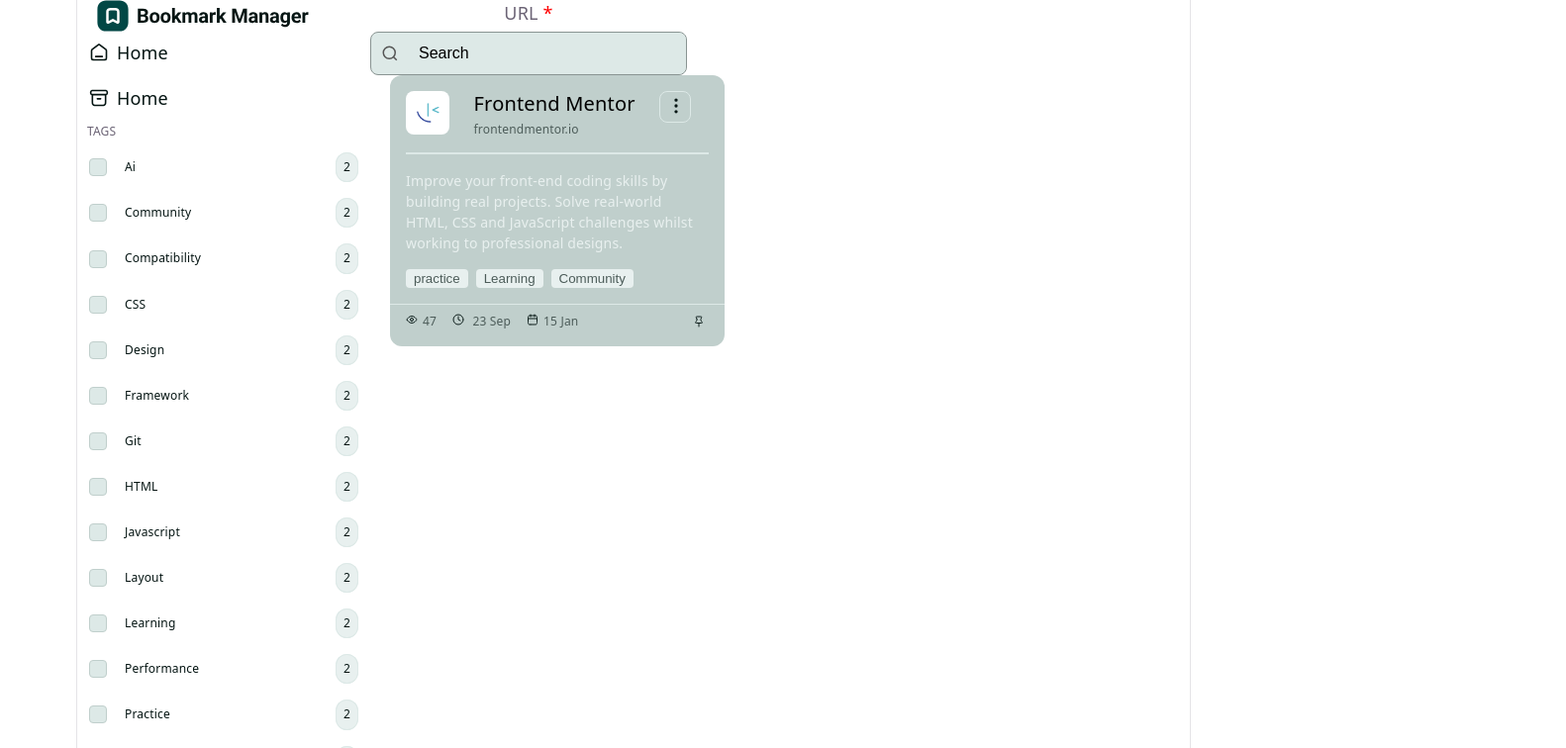
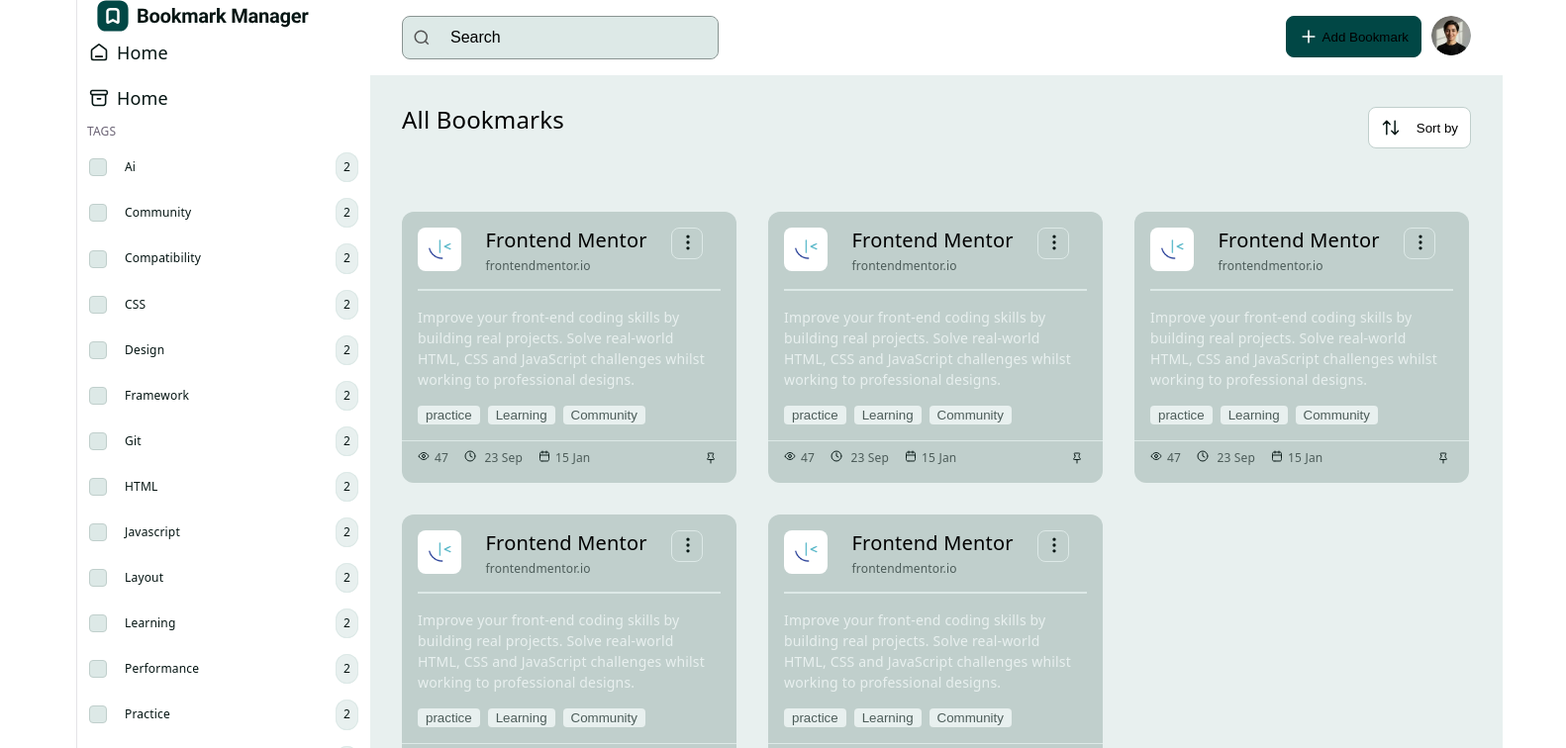
Before and after one commit to beknazar-d/bookmark-manager, a React (Vite) app: page /home in a window 1280 px wide. Shown: the top 756 px of the page at 99% size, 1582 px wide, since content can reach past the window. Built offline with nearby package versions, Linux system fonts and the light colour scheme.

Commit message:
Styles,Button,Card,Input,assets fixed

```diff
--- a/src/components/Main/Main.jsx
+++ b/src/components/Main/Main.jsx
@@ -1,11 +1,32 @@
 import './Main.scss';
+import add from '../../assets/images/icon-add.svg';
+import avatar from '../../assets/images/image-avatar.webp';
 import Input from '../../ui/input/Input';
 import Card from '../../ui/Card/Card';
-const Main =()=> {
-    return(
+import Button from '../../ui/Button/Button';
+import switcher from '../../assets/switch-vertical.svg';
+const Main = () => {
+    return (
         <div className='main-content'>
-            <Input/>
-            <Card/>
+            <header className='main-content__header'>
+                <Input />
+                <div className='main-content__right'>
+                    <Button variant={'primary'} icon={add} text={'Add Bookmark'} />
+                    <img className='main-content__avatar' src={avatar} alt="avatar" />
+                </div>
+            </header>
+            <section className='main-content__underheader'>
+                <span>All Bookmarks</span>
+                <button><img src={switcher} alt="switcher-icon" /> <span>Sort by</span></button>
+            </section>
+            <section className='main-content__cards'>
+            <Card />
+            <Card />
+            <Card />
+            <Card />
+            <Card />
+
+            </section>
         </div>
     )
 };
--- a/src/components/Main/Main.scss
+++ b/src/components/Main/Main.scss
@@ -1,4 +1,65 @@
 .main-content {
     width: 1144px;
     height: fit-content;
+    position: relative;
+    box-sizing: border-box;
+    background-color: var(--color-neutral-100);
+
+    &__header {
+        width: 100%;
+        height: fit-content;
+        padding: 16px 32px;
+        display: flex;
+        flex-direction: row;
+        box-sizing: border-box;
+        background-color: var(--color-neutral-0);
+        justify-content: space-between;
+    }
+
+    &__right {
+        display: flex;
+        flex-direction: row;
+        gap: 10px;
+    }
+
+    &__avatar {
+        width: 40px;
+        height: 40px;
+        border-radius: 50%;
+    }
+
+    &__underheader {
+        font-size: var(--font-size-1);
+        display: flex;
+        flex-direction: row;
+        justify-content: space-between;
+        padding: 32px 32px;
+
+        span {
+            color: var(--cursor-color);
+        }
+
+        button {
+            color: var(--cursor-color);
+            width: fit-content;
+            height: fit-content;
+            display: flex;
+            flex-direction: row;
+            gap: 16px;
+            padding: 10px 12px;
+            align-items: center;
+            background-color: var(--color-neutral-0);
+            border-radius: 8px;
+            border: 1px solid var(--color-neutral-400);
+        }
+    }
+
+    &__cards {
+        width: 100%;
+        height: fit-content;
+        padding: 32px 32px;
+        display: grid;
+        grid-template-columns: repeat(3, 338px);
+        gap: 32px;
+    }
 }
--- a/src/styles/variables.scss
+++ b/src/styles/variables.scss
@@ -78,7 +78,7 @@
     --color-neutral-400: #004746;
     --color-neutral-300: #004241;
     --color-neutral-100: #B1B9B9;
-    --color-neutral-0: #FFFFFF;
+    --color-neutral-0: #001F1F;
     --toggle-btn-color:#004241;
     --cursor-color:white;
 }
--- a/src/ui/Button/Button.jsx
+++ b/src/ui/Button/Button.jsx
@@ -20,7 +20,7 @@
                 <>
                     {icon && <img src={icon} alt="icon" />}
                     <span>{text}</span>
-                    {icon && <img src={icon} alt="icon" />}
+
                 </>
             )}
         </button>
--- a/src/ui/Card/Card.jsx
+++ b/src/ui/Card/Card.jsx
@@ -6,26 +6,26 @@
 import data from '../../assets/images/icon-created.svg';
 import pin from '../../assets/images/icon-pin.svg';
 
-const Card = () => {
+const Card = ({icon,header,text,tags,website,visit,lastVisit,createdAt}) => {
 
     return (
         <div className='card'>
             <section className='card__header'>
                 <img className='card__logo' src={avatar} alt="avatar" />
                 <div className='card__info'>
-                <span className='card__header__text'>Frontend Mentor</span>
-                <span className='card__header__undertext'>frontendmentor.io</span>
+                <span className='card__header__text'>{header?header:'Frontend Mentor'}</span>
+                <span className='card__header__undertext'>{website?website:'frontendmentor.io'}</span>
                 </div>
-                <button className='card__btn'><img src={menuIcon
-
-                } alt="menu-icon" /></button>
+                <button className='card__btn'><img src={icon?icon: menuIcon} alt="menu-icon" /></button>
             </section>
             <hr />
             <section className='card__content'>
-                <p>Improve your front-end coding skills by building real projects.
+                <p>
+                    {text?text:`Improve your front-end coding skills by building real projects.
                     Solve real-world HTML,
                     CSS and JavaScript
-                    challenges whilst working to professional designs.</p>
+                    challenges whilst working to professional designs. `}
+                </p>
                     <div >
                         <button className='card__content__btn'>practice</button>
                         <button className='card__content__btn'>Learning</button>
@@ -34,9 +34,9 @@
             </section>
 
             <section className='card__footer'>
-                <div><img src={eye} alt="eye" /><span>47</span></div>
-                <div><img src={hour} alt="hour" /> <span>23 Sep</span></div>
-                <div><img src={data} alt="data" /><span>15 Jan</span></div>
+                <div><img src={eye} alt="eye" /><span>{visit?visit:'47'}</span></div>
+                <div><img src={hour} alt="hour" /> <span>{lastVisit?lastVisit:'23 Sep'}</span></div>
+                <div><img src={data} alt="data" /><span>{createdAt?createdAt:'15 Jan'}</span></div>
                 <img className='footer_img' src={pin} alt="pin" />
             </section>
         </div>
--- a/src/ui/Card/Card.scss
+++ b/src/ui/Card/Card.scss
@@ -9,7 +9,6 @@
     font-size: var(--font-size-4);
     color: var(--color-neutral-800);
     background-color: var(--color-neutral-400);
-    margin-left: 20px;
     box-sizing: border-box;
     hr{
         border: 1px solid var(--color-neutral-300);
@@ -49,7 +48,9 @@
         outline: none;
         background:none;
     }
-
+    &__btn:hover{
+        background-color: var(--color-neutral-100);
+    }
     &__info{
         display: flex;
         flex-direction: column;
--- a/src/ui/input/Input.jsx
+++ b/src/ui/input/Input.jsx
@@ -6,7 +6,6 @@
     return (
 
         <div class="field">
-            <label >URL <span>*</span></label>
             <div class="input-wrapper">
                 <svg class="icon" xmlns="http://www.w3.org/2000/svg" width="18" height="18" viewBox="0 0 24 24" fill="none" stroke="currentColor" stroke-width="2">
                     <circle cx="11" cy="11" r="8" />
```
Also changed, not shown: src/assets/switch-vertical.svg (added).
